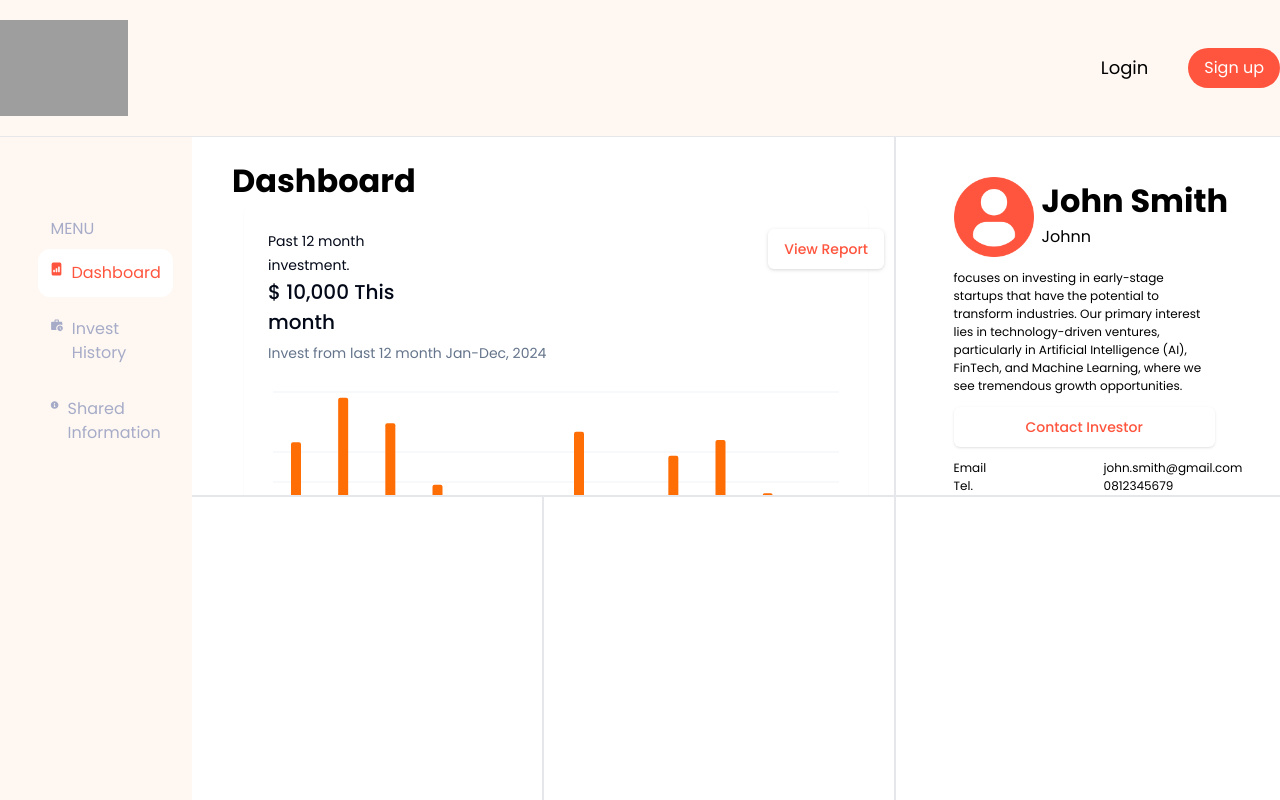
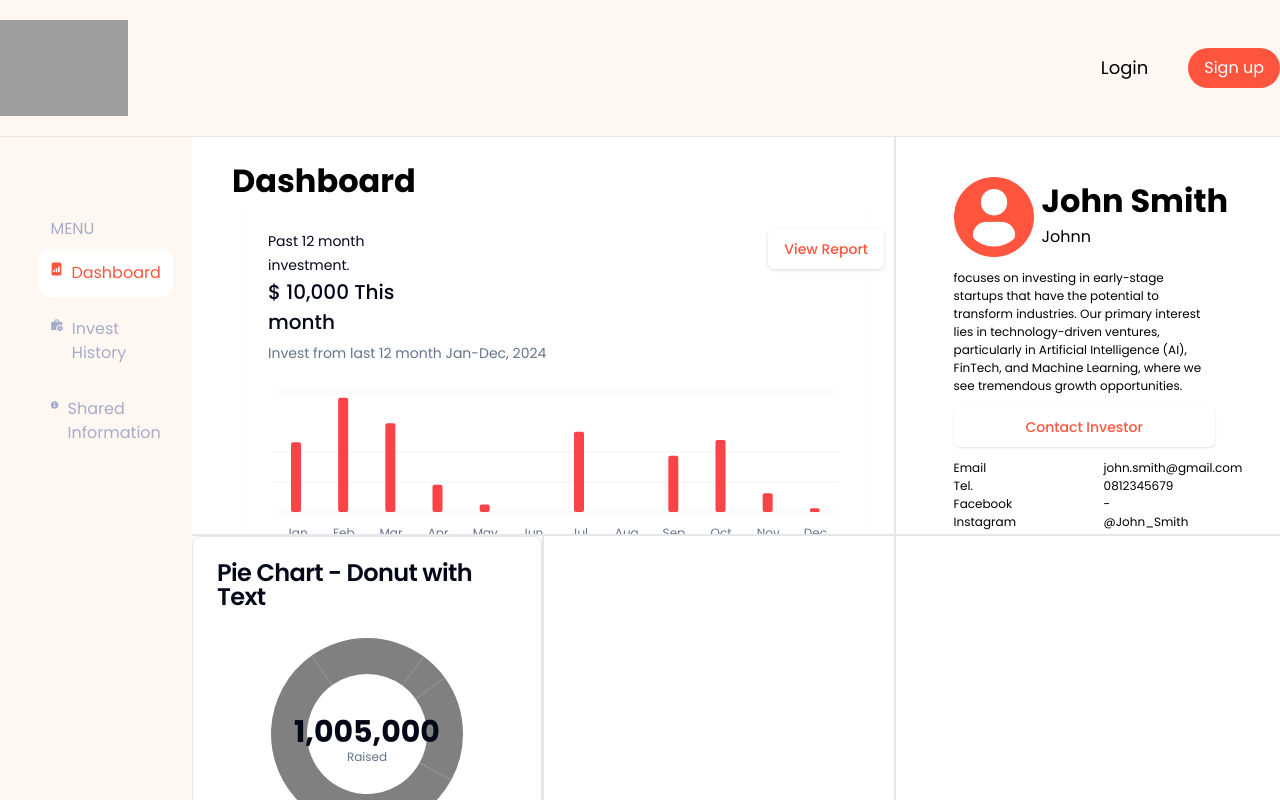
Before and after one commit to woraamy/B2D-Venture, a Next.js app in the folder b2d-venture/: page /investor/1 in a window 1280 px wide. Both pictures are taken after a click on the button "View Report". Shown: the top 800 px of the page. Built offline with nearby package versions, Linux system fonts and the light colour scheme; grey boxes are pictures that could not be loaded.

Commit message:
add overview chart

```diff
--- a/b2d-venture/app/(root)/investor/[id]/page.tsx
+++ b/b2d-venture/app/(root)/investor/[id]/page.tsx
@@ -3,6 +3,8 @@ import { InvestChart } from "@/components/charts/investchart";
 import { promises as fs } from "fs";
 import { CgProfile } from "react-icons/cg";
 import Image from "next/image";
+import { OverviewChart } from "@/components/charts/overviewchart";
+
 async function fetchInvestorData(id){
     const filePath = process.cwd() + '/public/data/investor.json';
     const file = await fs.readFile(filePath);
@@ -20,9 +22,14 @@ export default async function Page({ params }) {
     if (!investor) {
         return <div>Investor not found</div>;
     }
-    let chartdata = [];
-    investor.chartData.map((item) =>
-        chartdata.push({month: item.month, invest:item.invest})
+    let chartdata1 = [];
+    investor.chartData1.map((item) =>
+        chartdata1.push({month: item.month, invest:item.invest})
+    );
+
+    let chartdata2 = [];
+    investor.chartData2.map((item) =>
+        chartdata2.push({business:item.business,raised: item.raised})
     );
 
     return(
@@ -32,7 +39,7 @@ export default async function Page({ params }) {
                 <div className="mt-5 ml-10">
                     <h1 className="text-[32px] font-bold">Dashboard</h1>
                     <div className="ml-3">
-                        <InvestChart chartData={chartdata} />
+                        <InvestChart chartData={chartdata1} />
                     </div>
                 </div>
             </div>
@@ -82,7 +89,7 @@ export default async function Page({ params }) {
 
             </div>
             <div id="overview" className="w-[27.5vw] h-1/2 border-r-2">
-
+                <OverviewChart chartData={chartdata2} />
             </div>
             <div id="history" className="w-[27.5vw] h-1/2 border-r-2">
 
--- a/b2d-venture/app/globals.css
+++ b/b2d-venture/app/globals.css
@@ -34,11 +34,13 @@
 
     --radius: 0.5rem;
 
-    --chart-1: 25, 100%, 51%;
-    --chart-2: 11, 100%, 45%;
-    --chart-3: 26, 100%, 74%;
-    --chart-4: 47, 100%, 74%;
-    --chart-5: 31, 100%, 74%;
+    --chart-1: 359, 94%, 62%;
+    --chart-2: 21, 89%, 56%;
+    --chart-3: 33, 94%, 55%;
+    --chart-4: 42, 93%, 64%;
+    --chart-5: 94, 38%, 59%;
+    --chart-6: 162, 43%, 46%;
+    --chart-7: 208, 25%, 45%;
   }
 
   .dark {
--- /dev/null
+++ b/b2d-venture/components/charts/chart.tsx
@@ -0,0 +1,129 @@
+"use client"
+
+import * as React from "react"
+import { TrendingUp } from "lucide-react"
+import { Label, Pie, PieChart } from "recharts"
+
+import {
+  Card,
+  CardContent,
+  CardDescription,
+  CardFooter,
+  CardHeader,
+  CardTitle,
+} from "@/components/ui/card"
+import {
+  ChartConfig,
+  ChartContainer,
+  ChartTooltip,
+  ChartTooltipContent,
+} from "@/components/ui/chart"
+
+export const description = "A donut chart with text"
+
+const chartData = [
+  { browser: "chrome", visitors: 275, fill: "var(--color-chrome)" },
+  { browser: "safari", visitors: 200, fill: "var(--color-safari)" },
+  { browser: "firefox", visitors: 287, fill: "var(--color-firefox)" },
+  { browser: "edge", visitors: 173, fill: "var(--color-edge)" },
+  { browser: "other", visitors: 190, fill: "var(--color-other)" },
+]
+
+const chartConfig = {
+  visitors: {
+    label: "Visitors",
+  },
+  chrome: {
+    label: "Chrome",
+    color: "hsl(var(--chart-1))",
+  },
+  safari: {
+    label: "Safari",
+    color: "hsl(var(--chart-2))",
+  },
+  firefox: {
+    label: "Firefox",
+    color: "hsl(var(--chart-3))",
+  },
+  edge: {
+    label: "Edge",
+    color: "hsl(var(--chart-4))",
+  },
+  other: {
+    label: "Other",
+    color: "hsl(var(--chart-5))",
+  },
+} satisfies ChartConfig
+
+export function Component() {
+  const totalVisitors = React.useMemo(() => {
+    return chartData.reduce((acc, curr) => acc + curr.visitors, 0)
+  }, [])
+
+  return (
+    <Card className="flex flex-col">
+      <CardHeader className="items-center pb-0">
+        <CardTitle>Pie Chart - Donut with Text</CardTitle>
+        <CardDescription>January - June 2024</CardDescription>
+      </CardHeader>
+      <CardContent className="flex-1 pb-0">
+        <ChartContainer
+          config={chartConfig}
+          className="mx-auto aspect-square max-h-[250px]"
+        >
+          <PieChart>
+            <ChartTooltip
+              cursor={false}
+              content={<ChartTooltipContent hideLabel />}
+            />
+            <Pie
+              data={chartData}
+              dataKey="visitors"
+              nameKey="browser"
+              innerRadius={60}
+              strokeWidth={5}
+            >
+              <Label
+                content={({ viewBox }) => {
+                  if (viewBox && "cx" in viewBox && "cy" in viewBox) {
+                    return (
+                      <text
+                        x={viewBox.cx}
+                        y={viewBox.cy}
+                        textAnchor="middle"
+                        dominantBaseline="middle"
+                      >
+                        <tspan
+                          x={viewBox.cx}
+                          y={viewBox.cy}
+                          className="fill-foreground text-3xl font-bold"
+                        >
+                          {totalVisitors.toLocaleString()}
+                        </tspan>
+                        <tspan
+                          x={viewBox.cx}
+                          y={(viewBox.cy || 0) + 24}
+                          className="fill-muted-foreground"
+                        >
+                          Visitors
+                        </tspan>
+                      </text>
+                    )
+                  }
+                }}
+              />
+            </Pie>
+          </PieChart>
+        </ChartContainer>
+      </CardContent>
+      <CardFooter className="flex-col gap-2 text-sm">
+        <div className="flex items-center gap-2 font-medium leading-none">
+          Trending up by 5.2% this month <TrendingUp className="h-4 w-4" />
+        </div>
+        <div className="leading-none text-muted-foreground">
+          Showing total visitors for the last 6 months
+        </div>
+      </CardFooter>
+    </Card>
+  )
+}
--- a/b2d-venture/components/charts/investchart.tsx
+++ b/b2d-venture/components/charts/investchart.tsx
@@ -1,7 +1,7 @@
 "use client"
 
 import { Bar, BarChart, CartesianGrid, XAxis } from "recharts"
-import { Button } from "../ui/button"
+import { Button } from "@/components/ui/button"
 import { ChartConfig, ChartContainer, ChartTooltip, ChartTooltipContent } from "@/components/ui/chart"
 import {
     Card,
@@ -20,6 +20,7 @@ const chartConfig = {
   } satisfies ChartConfig
 
 export function InvestChart({chartData}) {
+  console.log(chartData)
   return (
     <Card className="h-[100%] w-[100%] border-0">
         <CardHeader>
--- /dev/null
+++ b/b2d-venture/components/charts/overviewchart.tsx
@@ -0,0 +1,129 @@
+"use client"
+
+import * as React from "react"
+import { Label, Pie, PieChart } from "recharts"
+
+import {
+  Card,
+  CardContent,
+  CardDescription,
+  CardFooter,
+  CardHeader,
+  CardTitle,
+} from "@/components/ui/card"
+import {
+  ChartConfig,
+  ChartContainer,
+  ChartTooltip,
+  ChartTooltipContent,
+} from "@/components/ui/chart"
+
+const chartConfig = {
+  // raise: {
+  //   label: "Raised",
+  // },
+  radai: {
+    label: "RAD AI",
+    color: "hsl(var(--chart-1))",
+  },
+  pressmanfilm: {
+    label: "Pressman Film",
+    color: "hsl(var(--chart-2))",
+  },
+  wolfpack: {
+    label: "WolfPack",
+    color: "hsl(var(--chart-3))",
+  },
+  zephyraerospace: {
+    label: "Zephyr Aerospace",
+    color: "hsl(var(--chart-4))",
+  },
+  thenewshop: {
+    label: "The New Shop",
+    color: "hsl(var(--chart-5))",
+  },
+} satisfies ChartConfig
+
+
+export  function OverviewChart({chartData}) {
+  console.log(chartData)
+    // chartData.forEach((item,index)=>{
+    //     const key = item.business.toLowerCase().replace(/\s+/g, '-');
+    //     chartConfig[key] = {
+    //         item:{
+    //             label: item.business,
+    //             color: `hsl(var(--chart-${index%5}))`
+    //         },
+    //     };
+    // }
+    // );
+
+  const validChartData = Array.isArray(chartData) ? chartData : [];
+
+  const totalRaise = React.useMemo(() => {
+    return validChartData.reduce((acc, curr) => acc + curr.raised, 0);
+  }, [validChartData]);
+
+    return (
+    <Card className="flex flex-col">
+        <CardHeader className="items-center pb-0">
+        <CardTitle>Pie Chart - Donut with Text</CardTitle>
+        </CardHeader>
+        <CardContent className="flex-1 pb-0">
+        <ChartContainer
+            config={chartConfig}
+            className="mx-auto aspect-square max-h-[250px]"
+        >
+            <PieChart>
+            <ChartTooltip
+                cursor={false}
+                content={<ChartTooltipContent hideLabel />}
+            />
+            <Pie
+                data={chartData}
+                dataKey="raised"
+                nameKey="business"
+                innerRadius={60}
+                strokeWidth={5}
+            >
+                <Label
+                content={({ viewBox }) => {
+                    if (viewBox && "cx" in viewBox && "cy" in viewBox) {
+                    return (
+                        <text
+                        x={viewBox.cx}
+                        y={viewBox.cy}
+                        textAnchor="middle"
+                        dominantBaseline="middle"
+                        >
+                        <tspan
+                            x={viewBox.cx}
+                            y={viewBox.cy}
+                            className="fill-foreground text-3xl font-bold"
+                        >
+                            {totalRaise.toLocaleString()}
+                        </tspan>
+                        <tspan
+                            x={viewBox.cx}
+                            y={(viewBox.cy || 0) + 24}
+                            className="fill-muted-foreground"
+                        >
+                            Raised
+                        </tspan>
+                        </text>
+                    )
+                    }
+                }}
+                />
+            </Pie>
+            </PieChart>
+        </ChartContainer>
+        </CardContent>
+        <CardFooter className="flex-col gap-2 text-sm">
+        <div className="leading-none text-muted-foreground">
+            Showing Portfolio's Overview
+        </div>
+        </CardFooter>
+    </Card>
+    );
+};
--- a/b2d-venture/public/data/investor.json
+++ b/b2d-venture/public/data/investor.json
@@ -13,7 +13,7 @@
         "Instagram" : "@John_Smith",
         "Twitter" : "-"
         },
-    "chartData": [
+    "chartData1": [
         { "month": "January", "invest": 186},
         { "month": "February", "invest": 305 },
         { "month": "March","invest": 237},
@@ -26,6 +26,13 @@
         { "month": "October", "invest": 192},
         { "month": "November", "invest": 50},
         { "month": "December", "invest": 10}
-      ]
+      ],
+    "chartData2": [
+        {"business":"RAD AI", "raised": 100000},
+        {"business":"Pressman Film", "raised": 50000},
+        {"business":"WolfPack", "raised": 200000},
+        {"business":"Zephyr Aerospace", "raised": 575000},
+        {"business":"The New Shop", "raised": 80000}
+    ]
     }
 ]
```
